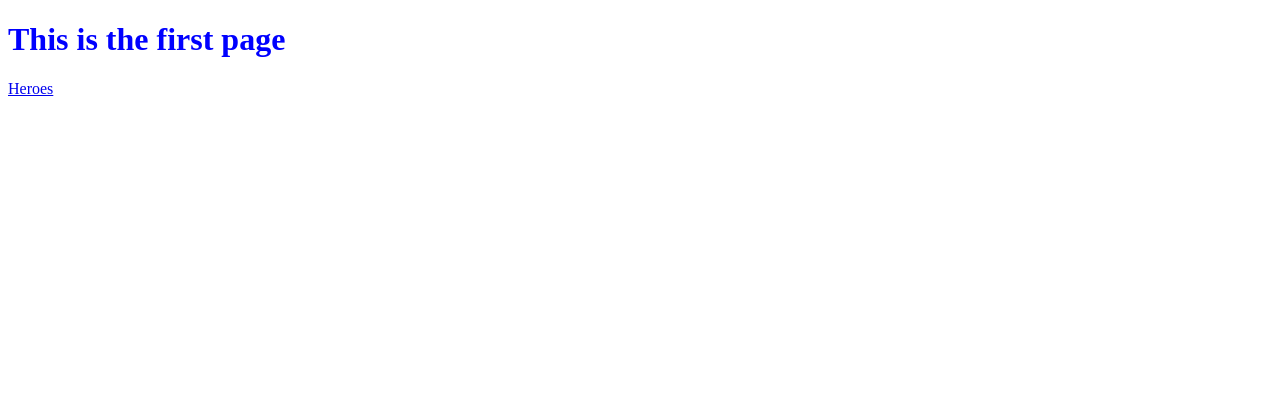
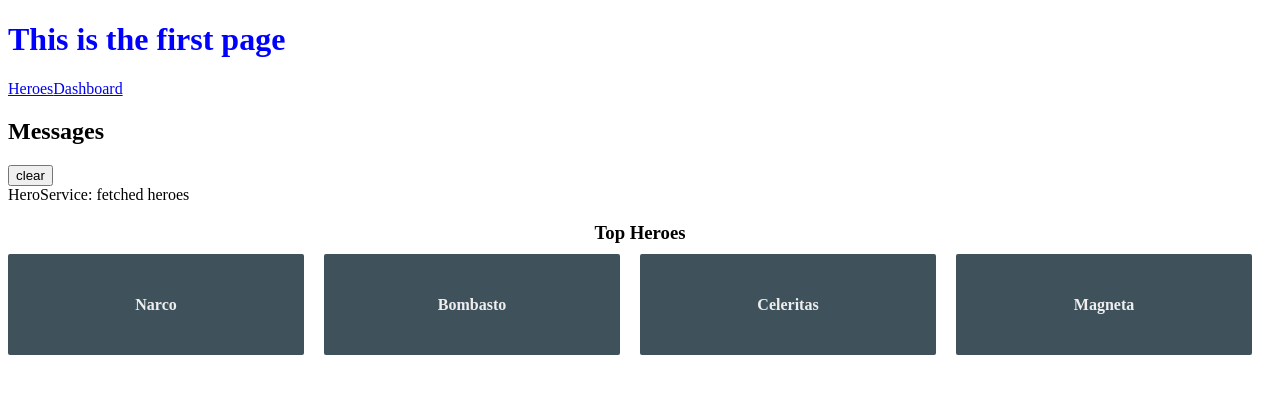
Before and after one commit to xiongben/Angular-App, an Angular app in the folder my-app/: page /dashboard in a window 1280 px wide. Before the commit this address led to /. Shown: the top 394 px of the page. Built offline with nearby package versions, Linux system fonts and the light colour scheme.

Commit message:
[add] router

```diff
--- a/my-app/src/app/app.component.html
+++ b/my-app/src/app/app.component.html
@@ -18,6 +18,7 @@
   <h1>{{title}}</h1>
   <nav>
     <a routerLink="/heroes">Heroes</a>
+    <a routerLink="/dashboard">Dashboard</a>
   </nav>
 </div>
 <!-- <app-heroes></app-heroes> -->
--- /dev/null
+++ b/my-app/src/app/dashboard/dashboard.component.css
@@ -0,0 +1,62 @@
+[class*='col-'] {
+    float: left;
+    padding-right: 20px;
+    padding-bottom: 20px;
+  }
+  [class*='col-']:last-of-type {
+    padding-right: 0;
+  }
+  a {
+    text-decoration: none;
+  }
+  *, *:after, *:before {
+    -webkit-box-sizing: border-box;
+    -moz-box-sizing: border-box;
+    box-sizing: border-box;
+  }
+  h3 {
+    text-align: center;
+    margin-bottom: 0;
+  }
+  h4 {
+    position: relative;
+  }
+  .grid {
+    margin: 0;
+  }
+  .col-1-4 {
+    width: 25%;
+  }
+  .module {
+    padding: 20px;
+    text-align: center;
+    color: #eee;
+    max-height: 120px;
+    min-width: 120px;
+    background-color: #3f525c;
+    border-radius: 2px;
+  }
+  .module:hover {
+    background-color: #eee;
+    cursor: pointer;
+    color: #607d8b;
+  }
+  .grid-pad {
+    padding: 10px 0;
+  }
+  .grid-pad > [class*='col-']:last-of-type {
+    padding-right: 20px;
+  }
+  @media (max-width: 600px) {
+    .module {
+      font-size: 10px;
+      max-height: 75px; }
+  }
+  @media (max-width: 1024px) {
+    .grid {
+      margin: 0;
+    }
+    .module {
+      min-width: 60px;
+    }
+  }
--- /dev/null
+++ b/my-app/src/app/dashboard/dashboard.component.html
@@ -0,0 +1,8 @@
+<h3>Top Heroes</h3>
+<div class="grid grid-pad">
+  <a *ngFor="let hero of heroes" class="col-1-4" routerLink="/detail/{{hero.id}}">
+    <div class="module hero">
+      <h4>{{hero.name}}</h4>
+    </div>
+  </a>
+</div>
--- /dev/null
+++ b/my-app/src/app/dashboard/dashboard.component.ts
@@ -0,0 +1,25 @@
+import { Component, OnInit } from '@angular/core';
+import { Hero } from '../hero';
+import { HeroService } from '../hero.service';
+
+@Component({
+  selector: 'app-dashboard',
+  templateUrl: './dashboard.component.html',
+  styleUrls: ['./dashboard.component.css']
+})
+export class DashboardComponent implements OnInit {
+
+  heroes: Hero[] = [];
+
+  constructor(private heroService: HeroService) { }
+
+  ngOnInit() {
+    this.getHeroes();
+  }
+
+  getHeroes(): void {
+    this.heroService.getHeroes()
+      .subscribe(heroes => this.heroes = heroes.slice(1, 5));
+  }
+
+}
--- a/my-app/src/app/hero-detail/hero-detail.component.html
+++ b/my-app/src/app/hero-detail/hero-detail.component.html
@@ -7,5 +7,5 @@
       <input [(ngModel)]="hero.name" placeholder="name"/>
     </label>
   </div>
-
+  <button (click)="goBack()">go back</button>
 </div>
--- a/my-app/src/app/hero-detail/hero-detail.component.ts
+++ b/my-app/src/app/hero-detail/hero-detail.component.ts
@@ -1,5 +1,8 @@
 import { Component, OnInit, Input } from '@angular/core';
+import { ActivatedRoute } from '@angular/router';
+import { Location } from '@angular/common';
 import { Hero } from '../hero';
+import { HeroService }  from '../hero.service';
 
 @Component({
   selector: 'app-hero-detail',
@@ -8,9 +11,22 @@
 })
 export class HeroDetailComponent implements OnInit {
   @Input() hero: Hero;
-  constructor() { }
+  constructor(
+    private route: ActivatedRoute,
+    private heroService: HeroService,
+    private location: Location,
+  ) { }
 
   ngOnInit() {
+    this.getHero();
   }
 
+  getHero():void{
+    const id = +this.route.snapshot.paramMap.get('id');
+    this.heroService.getHero(id)
+    .subscribe(hero => this.hero = hero);
+  }
+  goBack(): void {
+    this.location.back();
+  }
 }
--- a/my-app/src/app/hero.service.ts
+++ b/my-app/src/app/hero.service.ts
@@ -18,4 +18,8 @@
   return of(HEROES);
 }
 
+getHero(id:number): Observable<Hero>{
+  this.messageService.add(`HeroService: fetched hero id=${id}`);
+  return of(HEROES.find(hero => hero.id === id));
 }
+}
--- a/my-app/src/app/heroes/heroes.component.html
+++ b/my-app/src/app/heroes/heroes.component.html
@@ -5,8 +5,10 @@
   </label>
 </div>
 <ul>
-  <li *ngFor="let heroli of heros" (click)="onSelect(heroli)">
-    <span>{{heroli.id}}</span>{{heroli.name}}
+  <li *ngFor="let hero of heroes">
+    <a routerLink="/detail/{{hero.id}}">
+      <span class="badge">{{hero.id}}</span> {{hero.name}}
+    </a>
   </li>
 </ul>
 <!-- <div *ngIf="selectedHero">
@@ -20,4 +22,4 @@
   </div>
 
 </div> -->
-<app-hero-detail [hero]="selectedHero"></app-hero-detail>
+<!-- <app-hero-detail [hero]="selectedHero"></app-hero-detail> -->
--- a/my-app/src/app/heroes/heroes.component.ts
+++ b/my-app/src/app/heroes/heroes.component.ts
@@ -16,7 +16,6 @@
   };
   heros = HEROES;
   heroes: Hero[];
-  selectedHero: Hero;
   constructor(
     private heroService: HeroService
   ) {
@@ -25,11 +24,6 @@
 
   ngOnInit() {
     this.getHeroes();
-  }
-
-  onSelect(hero: Hero):void {
-    console.log(hero);
-     this.selectedHero = hero;
   }
 
   getHeroes(): void {
```
Also changed, not shown: my-app/src/app/app-routing.module.ts (+7 -1 lines), my-app/src/app/app.module.ts (+6 -2 lines), 1 other file (tests, documents, lock files or other folders).
